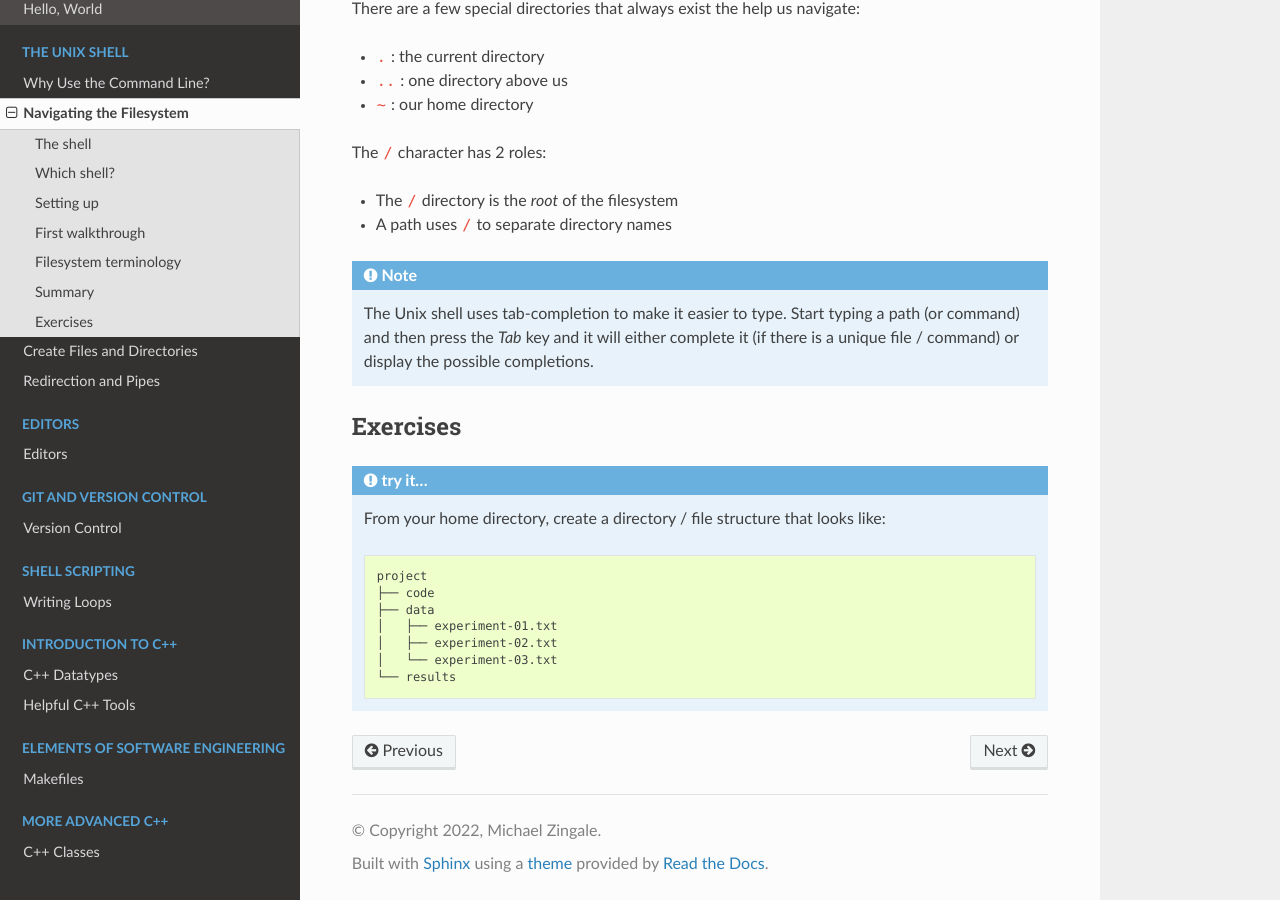
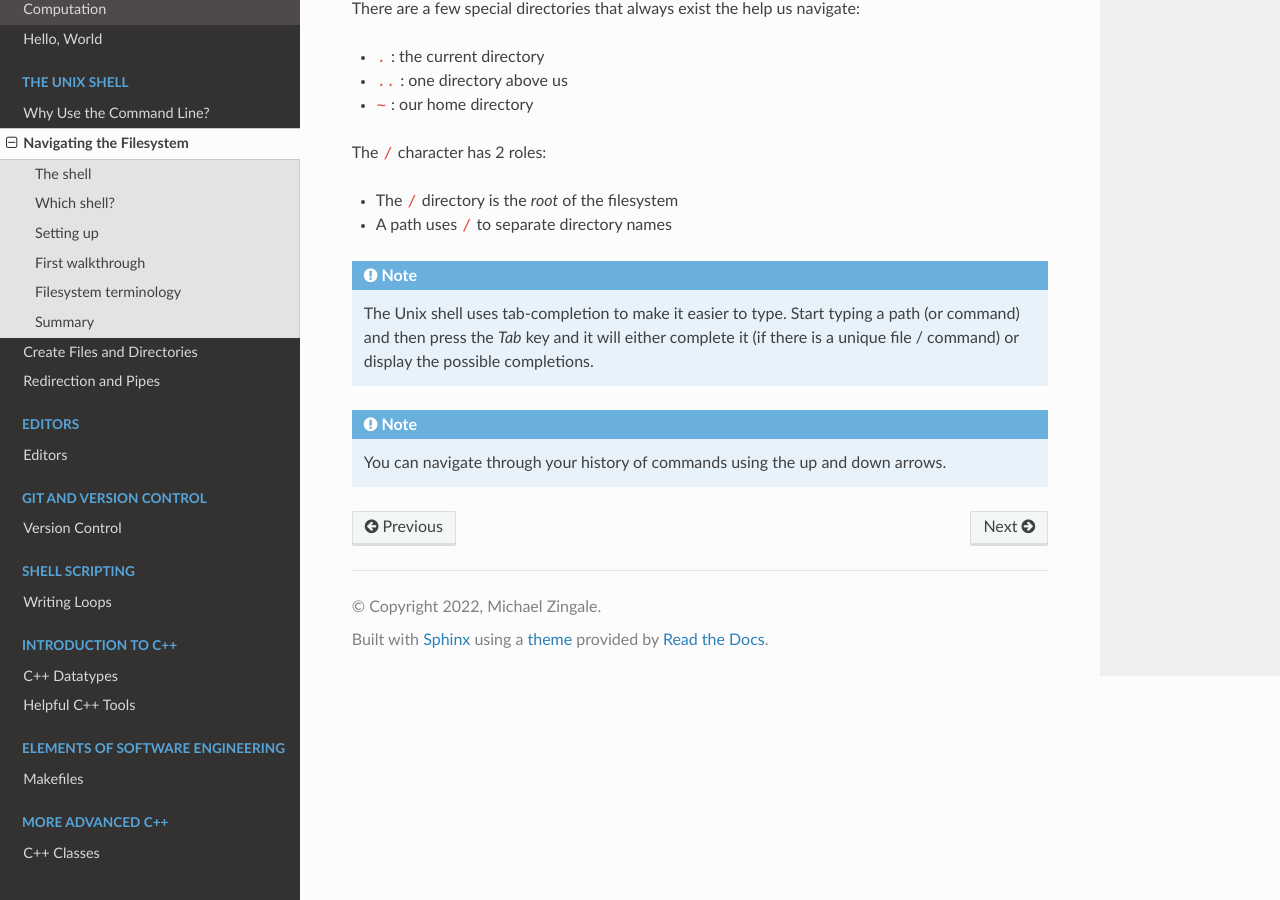
Before and after one commit to zingale/phy504, a Sphinx documentation site: the page built from docs/source/shell.rst, in a window 1280 px wide and 900 px high, scrolled down 2089 px. Built offline with Sphinx 7.4.7 and the Read the Docs theme 2.0.0, drawn with Linux system fonts in a browser that asks for light colours.

Commit message:
some cleaning

```diff
--- a/docs/source/computing.rst
+++ b/docs/source/computing.rst
@@ -86,7 +86,7 @@ C++ is:
 * used extensively in physics (in particular in high-energy physics
   and increasingly in high-performance computing)
 
-* versitile
+* versatile
 
 * widely used outside of academic research environments -- this means
   that you can take your C++ skills to industry jobs if desired
--- a/docs/source/getting_started.rst
+++ b/docs/source/getting_started.rst
@@ -94,5 +94,3 @@ is (1) slow, (2) unreliable, and (3) times out after 120 minutes.  It
 is therefore suggested that you do your work in your home directory
 and then move anything you wish to keep to your ``~/MySBFiles/`` drive
 before logging off.
-
-S
--- a/docs/source/shell.rst
+++ b/docs/source/shell.rst
@@ -136,17 +136,6 @@ The ``/`` character has 2 roles:
    it will either complete it (if there is a unique file / command) or
    display the possible completions.
 
-Exercises
-=========
+.. note::
 
-.. admonition:: try it...
-
-   From your home directory, create a directory / file structure that looks like::
-
-      project
-      ├── code
-      ├── data
-      │   ├── experiment-01.txt
-      │   ├── experiment-02.txt
-      │   └── experiment-03.txt
-      └── results
+   You can navigate through your history of commands using the up and down arrows.
```
